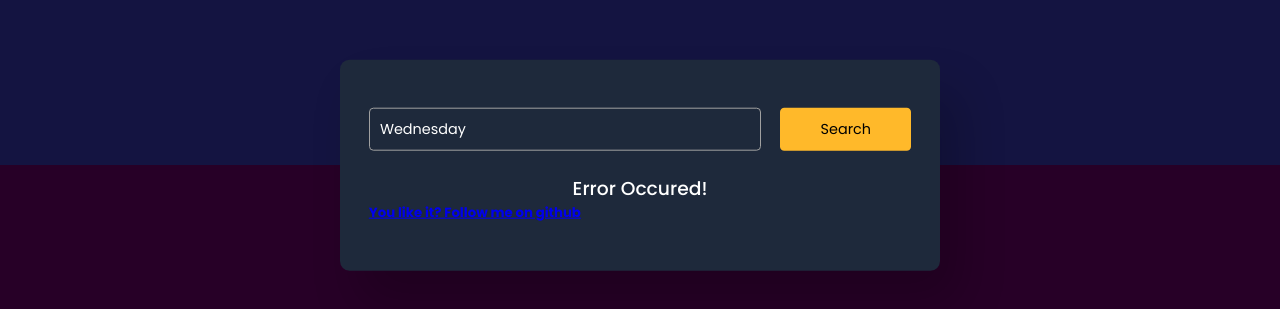
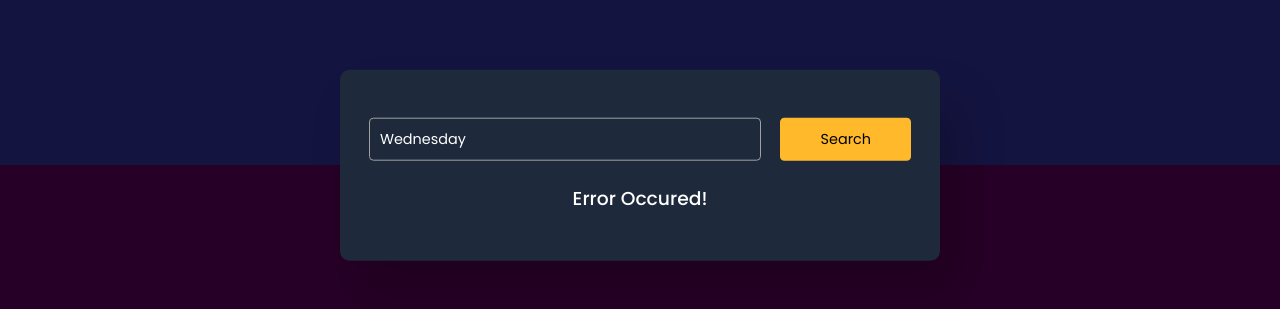
Before and after one commit to ICH-BIN-ZOUHAIR/movies, a plain HTML site: page index.html in a window 1280 px wide. Shown: the part 235-544 px from the top of the page. Drawn offline with nearby package versions, Linux system fonts and the light colour scheme; no server answers.

Commit message:
Update index.html

```diff
--- a/index.html
+++ b/index.html
@@ -20,7 +20,6 @@
             <button id="search-btn">Search</button>
         </div>
         <div id="result"></div>
-        <h5><a href="https://github.com/ICH-BIN-ZOUHAIR" target="_blank">You like it? Follow me on github</a></h5>
     </div>
 
 
```
